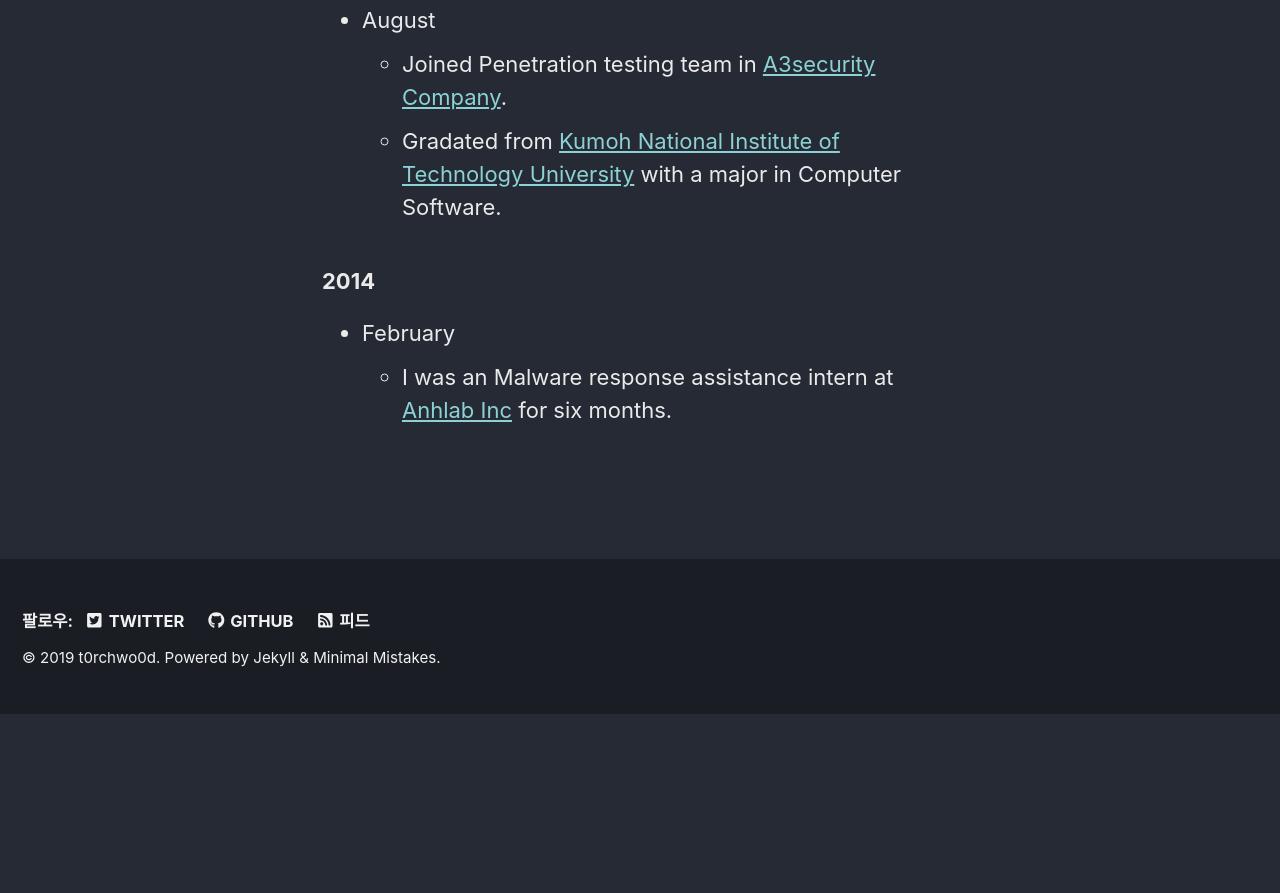
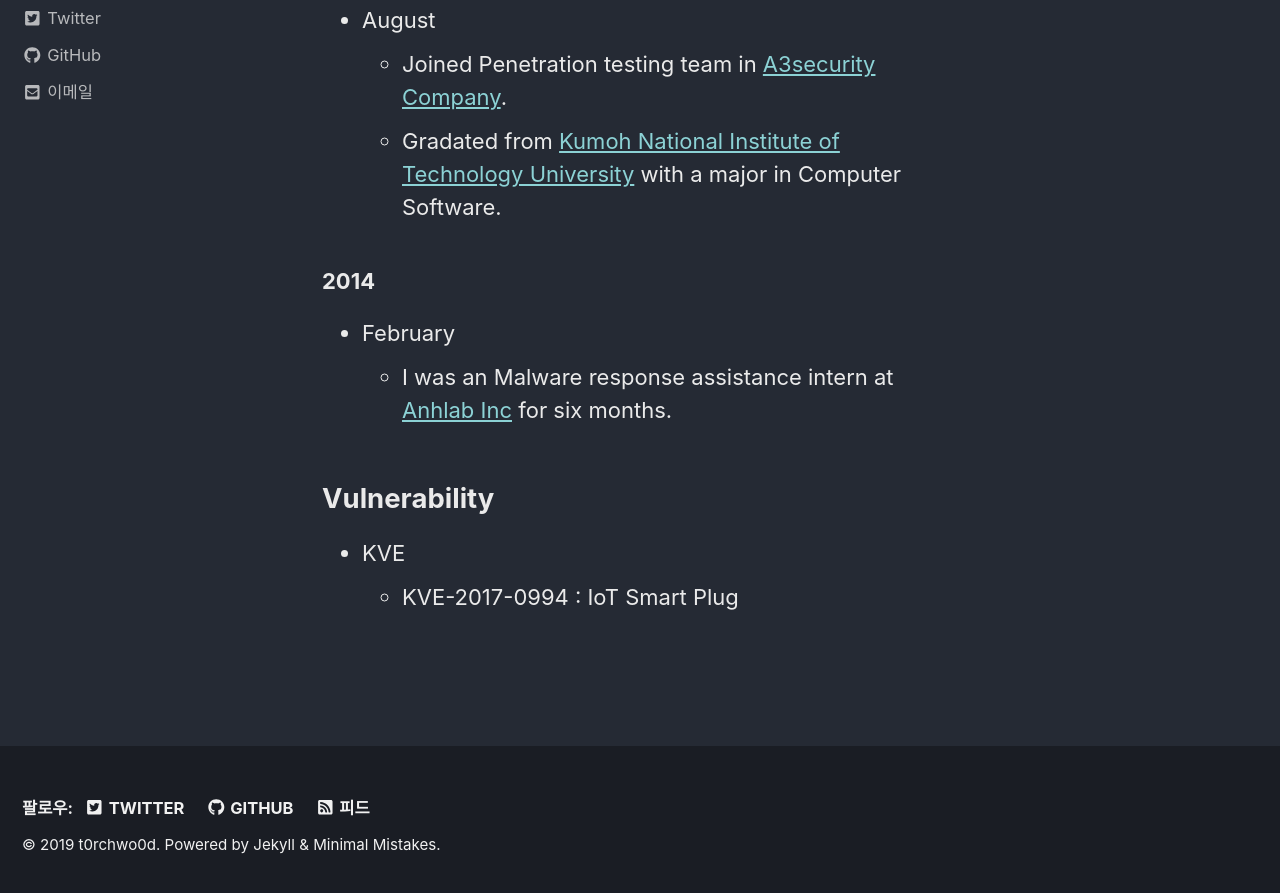
Before and after one commit to t0rchwo0d/t0rchwo0d.github.io, a Jekyll site: the page built from _pages/about.md, in a window 1280 px wide and 900 px high, scrolled down 1230 px. Shown: the top 893 px of the window. Built offline with Jekyll 4.4.1, drawn with Linux system fonts in a browser that asks for light colours; cached includes are drawn as plain includes; nearby versions of some CDN libraries; comment, search, counter and statistics services are not loaded; before the commit the page ends 1943 px from its top, so only the background shows below that.

Commit message:
Update about.md

```diff
--- a/_pages/about.md
+++ b/_pages/about.md
@@ -31,3 +31,7 @@ author_profile: true
 ### 2014
 - February
   - I was an Malware response assistance intern at [Anhlab Inc](https://www.ahnlab.com/kr/site/main.do) for six months.
+
+## Vulnerability
+- KVE
+  - KVE-2017-0994 : IoT Smart Plug
```
